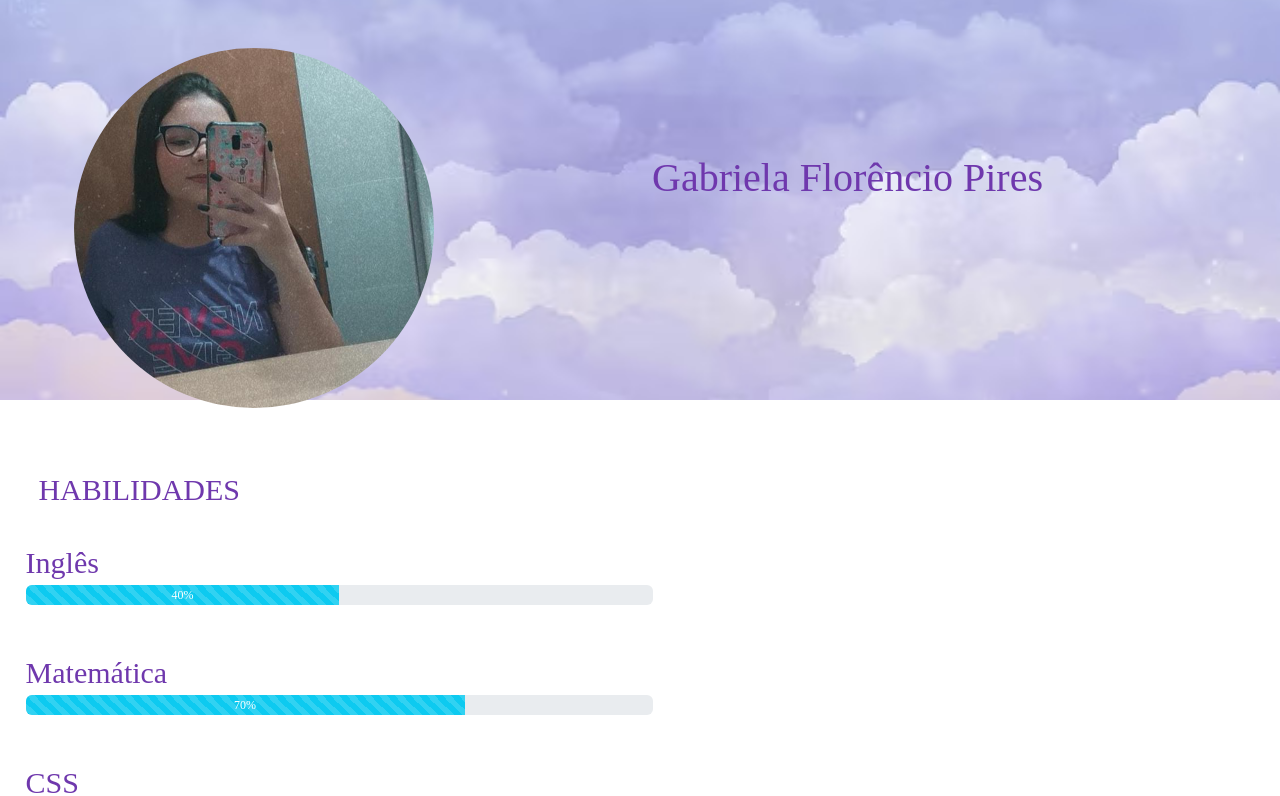
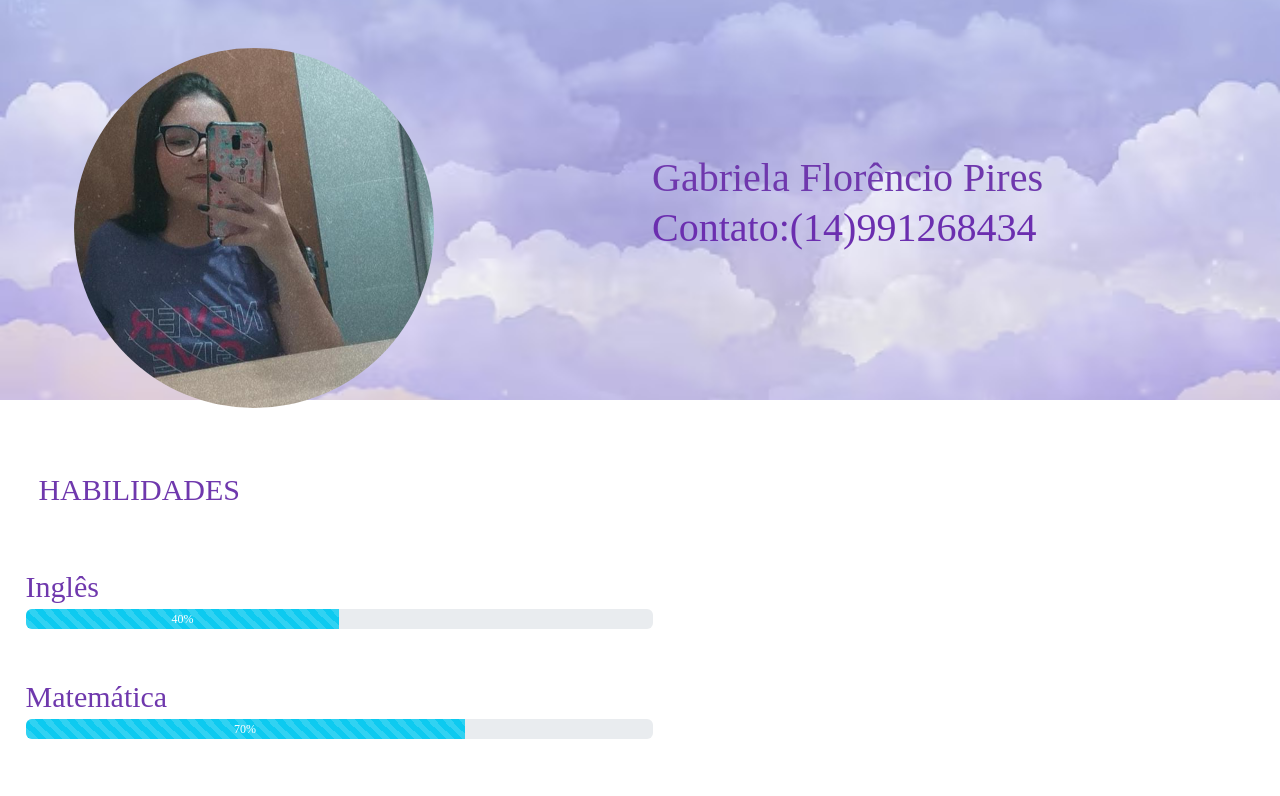
Before and after one commit to gabrielapires/portfolio, a plain HTML site: page index.html in a window 1280 px wide. Shown: the top 796 px of the page. Drawn offline with Linux system fonts and the light colour scheme; a web font is replaced by a local one.

Commit message:
23062023

```diff
--- a/assets/css/estilo.css
+++ b/assets/css/estilo.css
@@ -63,3 +63,8 @@ body{
     color: #6f38ad;
     margin-left: 2%;
 }
+
+.add{
+    margin-top: -1%;
+    color: #6b2eaf;
+}
--- a/index.html
+++ b/index.html
@@ -16,13 +16,14 @@
        </div>
       <div class="col-12 col-sm-6 ">
        <h1 class="meunome">Gabriela Florêncio Pires</h1>
+       <h1 class="add">Contato:(14)991268434</h1>
       </div>
     </div>
 </div>
 <br>
 <br>
 <br>
-<h1 class="hab">HABILIDADES</h1><br>
+<h1 class="hab">HABILIDADES</h1><br><br>
 <div class="escrita">Inglês<div class="progress col-6 col-sm-6" style="height: 20px;">
     <div class="progress-bar progress-bar-animated progress-bar-striped bg-info" role="progressbar" style="width: 50%" aria-valuenow="10" aria-valuemin="0" aria-valuemax="100">40%</div>
   </div><br>
```
